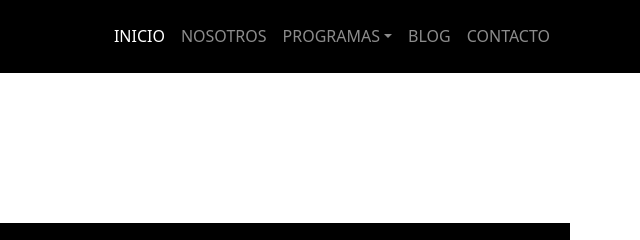
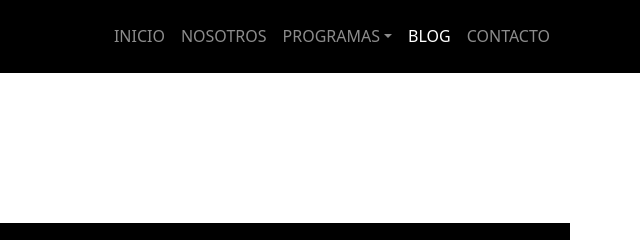
Before and after one commit to cesarreyes21/burs.github.io, a website: page blog.html in a window 1280 px wide. Shown: the top 240 px of the page, 640-1280 px from the left. Drawn offline with nearby package versions, Linux system fonts and the light colour scheme.

Commit message:
4ta entrega

```diff
--- a/blog.html
+++ b/blog.html
@@ -41,7 +41,7 @@
         <div class="collapse justify-content-end navbar-collapse" id="navbarsExample07XL">
           <ul class="navbar-nav text-center mb-2 mb-lg-0">
             <li class="nav-item">
-              <a class="nav-link active" aria-current="page" href="index.html">INICIO</a>
+              <a class="nav-link " aria-current="page" href="index.html">INICIO</a>
             </li>
             <li class="nav-item">
               <a class="nav-link" aria-current="page" href="nosotros.html">NOSOTROS</a>
@@ -53,7 +53,7 @@
               </ul>
             </li>
             <li class="nav-item">
-              <a class="nav-link" href="blog.html" tabindex="-1" aria-disabled="true">BLOG</a>
+              <a class="nav-link active" href="blog.html" tabindex="-1" aria-disabled="true">BLOG</a>
             </li>
 
             <li class="nav-item">
```
